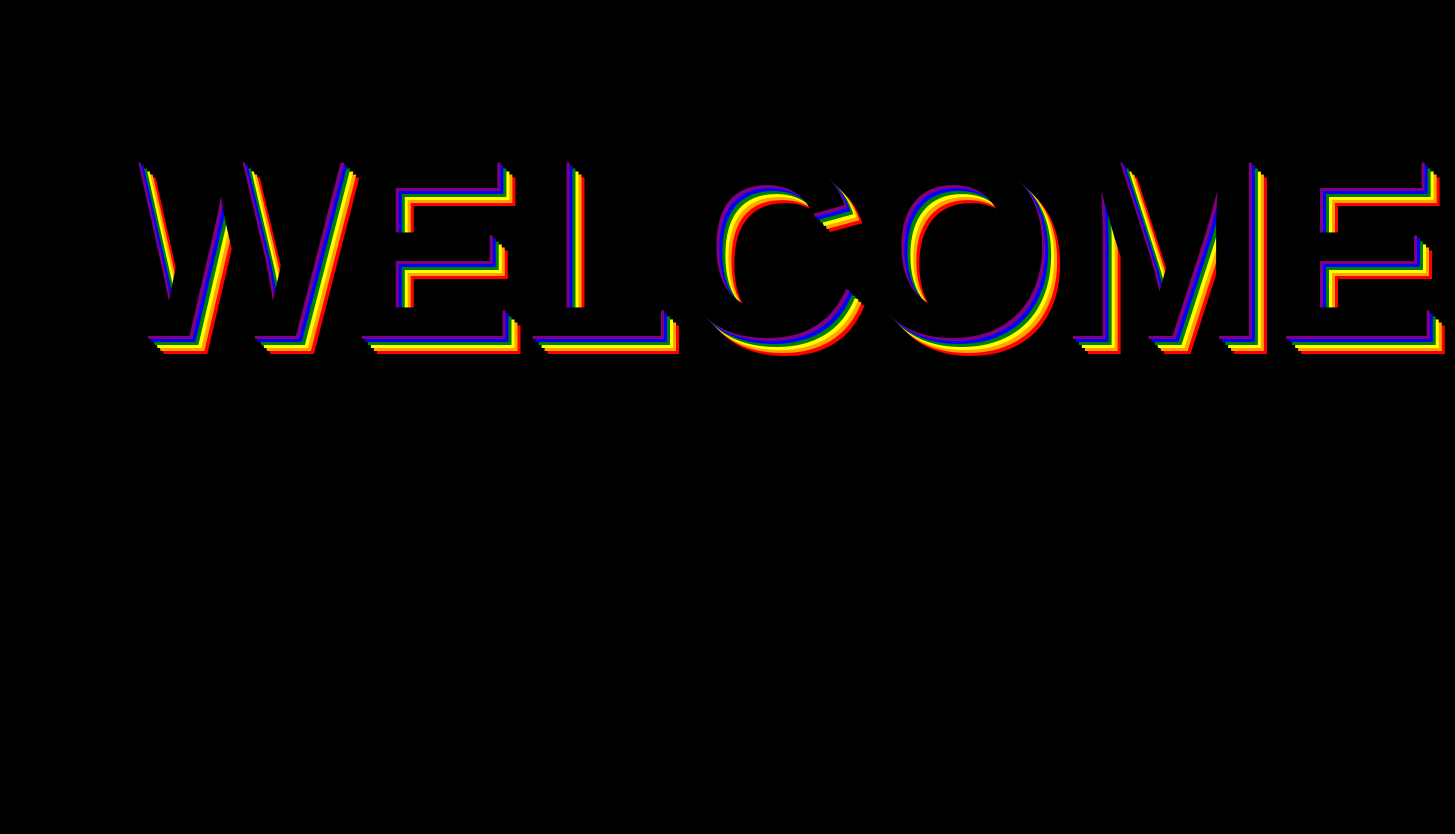
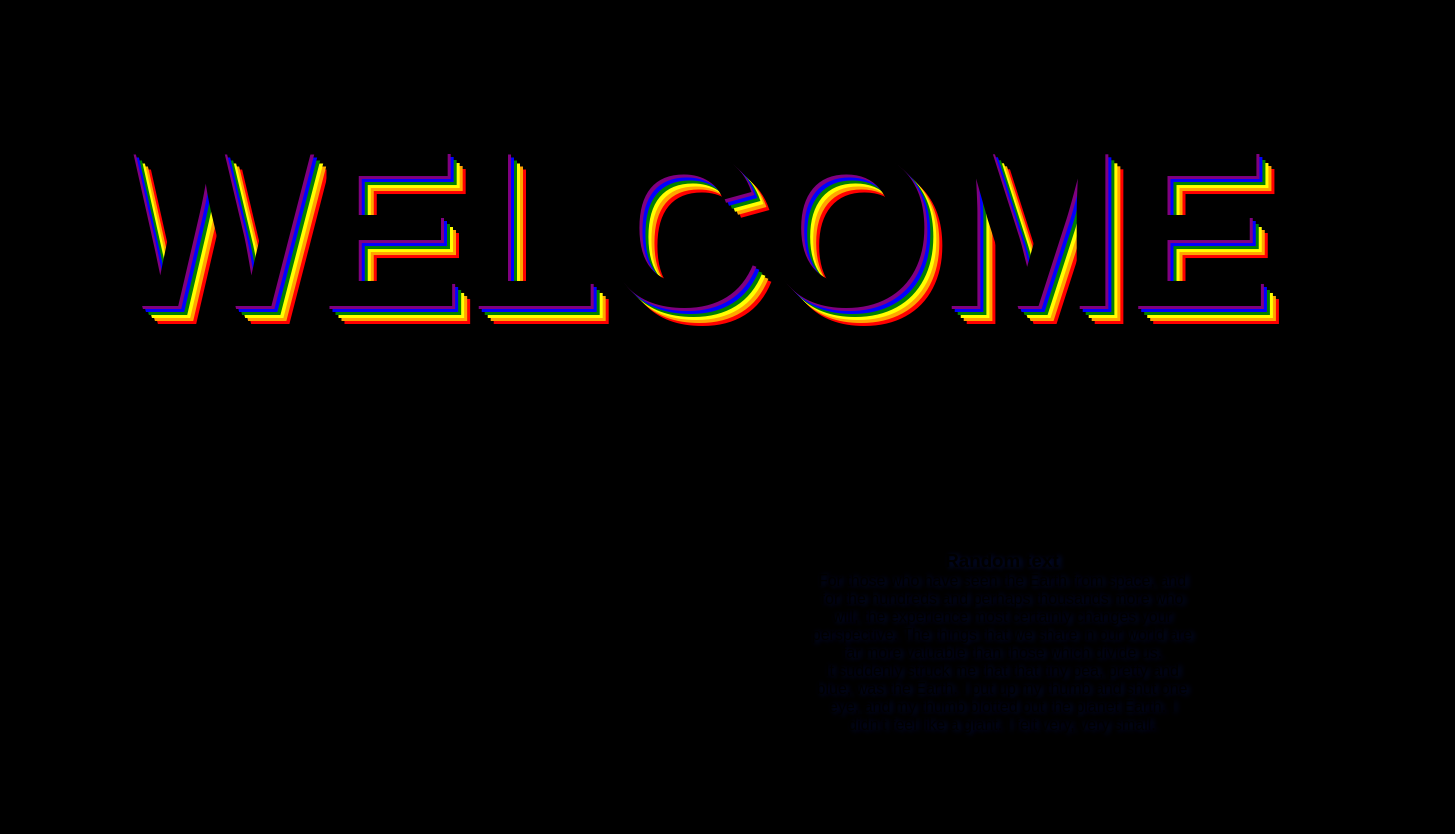
Before and after one commit to antipol/experiments, a plain HTML site: page index.html in a window 1280 px wide. Shown: the whole page, 1455 px wide, since content can reach past the window. Before the commit the page ends 800 px from the top, so only its background shows below. Drawn offline with Linux system fonts and the light colour scheme; a web font is replaced by a local one.

Commit message:
adding random text with hover background

```diff
--- a/index.html
+++ b/index.html
@@ -8,7 +8,7 @@
 </head>
 <body>
 	<header class="main-header">
-		<div class="welcome-container">
+		<div>
 			<h1 class="welcome red">WELCOME</h1>
 			<h1 class="welcome orange">WELCOME</h1>
 			<h1 class="welcome yellow">WELCOME</h1>
@@ -26,6 +26,13 @@
 				<li>parallel universe</li>
 			</ul>
 		</div>
+		<div class="random-text">
+			<div>
+				<h3>Random text</h3>
+				<p>For those who have seen the Earth from space, and for the hundreds and perhaps thousands more who will, the experience most certainly changes your perspective. The things that we share in our world are far more valuable than those which divide us.</p>
+				<p>It suddenly struck me that that tiny pea, pretty and blue, was the Earth. I put up my thumb and shut one eye, and my thumb blotted out the planet Earth. I didn’t feel like a giant. I felt very, very small.</p>
+			</div>
+		</div>
 	</section>
 </body>
 </html>
--- a/styles.css
+++ b/styles.css
@@ -3,6 +3,7 @@
 }
 
 body {
+	font-family: 'Cambay', sans-serif;
 	background-color: black;
 	color: green;
 }
@@ -36,48 +37,68 @@ body {
 }
 
 .main-header {
-	position: relative;
-	font-family: 'Cambay', sans-serif;
-	font-size: 8em;
+	font-size: 7em;
 }
 
-.welcome-container, .welcome {
+.welcome {
 	position: absolute;
-	top: 50px;
-	left: 50px;
+	padding: 100px;
 }
 
 .main-header .purple {
-	top: 53px;
-	left: 53px;
+	top: 3px;
+	left: 3px;
 }
 
 .main-header .blue {
-	top: 56px;
-	left: 56px;
+	top: 6px;
+	left: 6px;
 }
 
 .main-header .green {
-	top: 59px;
-	left: 59px;
+	top: 9px;
+	left: 9px;
 }
 
 .main-header .yellow {
-	top: 62px;
-	left: 62px;
+	top: 12px;
+	left: 12px;
 }
 
 .main-header .orange {
-	top: 65px;
-	left: 65px;
+	top: 15px;
+	left: 15px;
 }
 
 .main-header .red {
-	top: 68px;
-	left: 68px;
+	top: 18px;
+	left: 18px;
 }
 
+section {
+	position: relative;
+}
 
+.random-text {
+	position: absolute;
+	top: 450px;
+	left: 710px;
+	width: 30%;
+	transition: 0.6s;
+	border-radius: 50%;
+	padding: 100px;
+	text-align: center;
+	color: #000000;
+	text-shadow: 3px 1px 5px #000d3c;
+}
+
+.random-text:hover {
+	background-color: #f6f93fb8;
+	color: #c810d4;
+	transition: 0.6s;
+	border-radius: 50%;
+	padding: 100px;
+}
 
 .navbar {
 	display: none;
```
